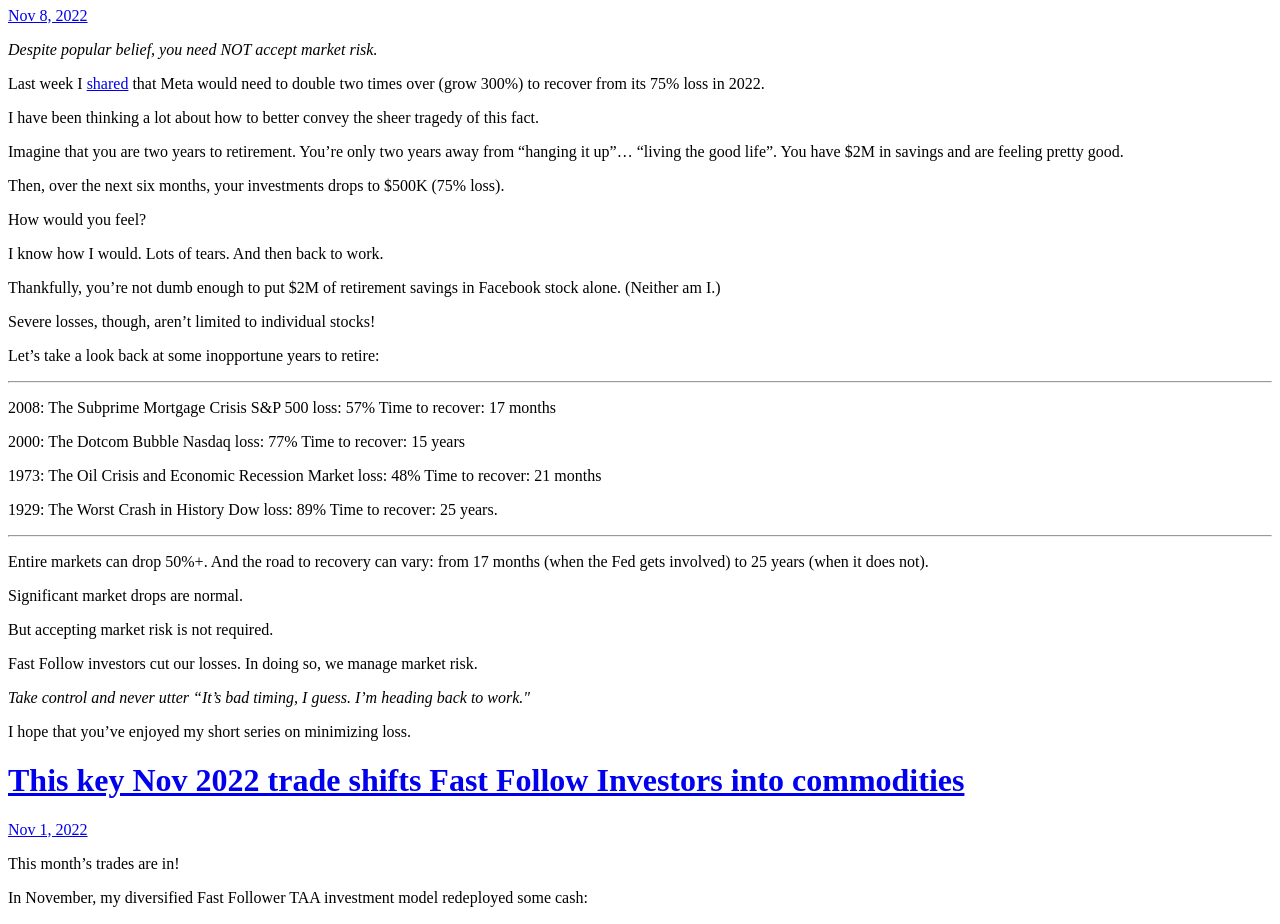
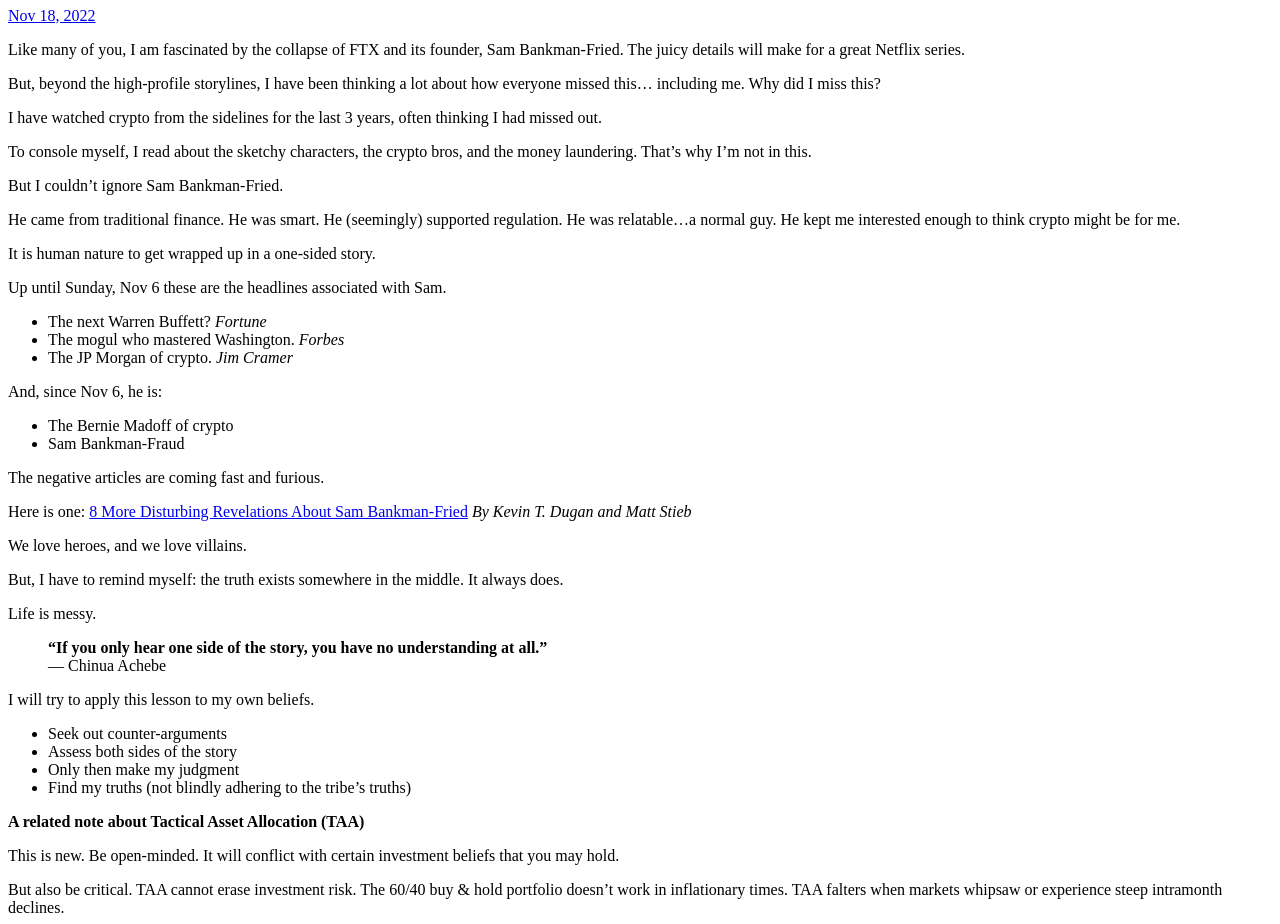
Before and after one commit to brianherriot/brianhmicroblog, a plain HTML site: page index.html in a window 1280 px wide. Shown: the part 73-997 px from the top of the page. Drawn offline with Linux system fonts and the light colour scheme.

Commit message:
Archiving from Micro.blog.

```diff
--- a/index.html
+++ b/index.html
@@ -21,6 +21,74 @@
 <div class="h-feed">
 
 
+
+	  <div class="h-entry">
+
+			<h1><a href="https://fastfollowinvestor.com/2022/11/17/testing.html">SBF and FTX collapse. The truth is most assuredly messy.</a></h1>
+
+
+		<a href="https://fastfollowinvestor.com/2022/11/17/testing.html" class="u-url"><time class="dt-published" datetime="2022-11-18 10:30:47 -0800">Nov 18, 2022</time></a>
+
+		<div class="e-content">
+			 <!-- raw HTML omitted -->
+<p>Like many of you, I am fascinated by the collapse of FTX and its founder, Sam Bankman-Fried. The juicy details will make for a great Netflix series.</p>
+<p>But, beyond the high-profile storylines, I have been thinking a lot about how everyone missed this&hellip; including me. Why did I miss this?</p>
+<p>I have watched crypto from the sidelines for the last 3 years, often thinking I had missed out.</p>
+<p>To console myself, I read about the sketchy characters, the crypto bros, and the money laundering. That&rsquo;s why I&rsquo;m not in this.</p>
+<p>But I couldn&rsquo;t ignore Sam Bankman-Fried.</p>
+<p>He came from traditional finance. He was smart. He (seemingly) supported regulation. He was relatable&hellip;a normal guy. He kept me interested enough to think crypto might be for me.
+<!-- raw HTML omitted -->
+<!-- raw HTML omitted --></p>
+<p>It is human nature to get wrapped up in a one-sided story.</p>
+<p>Up until Sunday, Nov 6 these are the headlines associated with Sam.</p>
+<ul>
+<li>The next Warren Buffett? <em>Fortune</em></li>
+<li>The mogul who mastered Washington. <em>Forbes</em></li>
+<li>The JP Morgan of crypto. <em>Jim Cramer</em></li>
+</ul>
+<!-- raw HTML omitted -->
+<p>And, since Nov 6, he is:</p>
+<ul>
+<li>The Bernie Madoff of crypto</li>
+<li>Sam Bankman-Fraud</li>
+</ul>
+<p>The negative articles are coming fast and furious.</p>
+<p>Here is one:
+<a href="https://nymag.com/intelligencer/2022/11/5-more-disturbing-revelations-about-sam-bankman-fried.html">8 More Disturbing Revelations About Sam Bankman-Fried</a>
+<em>By Kevin T. Dugan and Matt Stieb</em><br>
+<!-- raw HTML omitted --></p>
+<p>We love heroes, and we love villains.</p>
+<p>But, I have to remind myself: the truth exists somewhere in the middle. It always does.</p>
+<p>Life is messy.
+<!-- raw HTML omitted --></p>
+<blockquote>
+<p><strong>“If you only hear one side of the story, you have no understanding at all.”</strong><br>
+— Chinua Achebe
+<!-- raw HTML omitted --></p>
+</blockquote>
+<p>I will try to apply this lesson to my own beliefs.</p>
+<ul>
+<li>Seek out counter-arguments</li>
+<li>Assess both sides of the story</li>
+<li>Only then make my judgment</li>
+<li>Find my truths (not blindly adhering to the tribe&rsquo;s truths)
+<!-- raw HTML omitted -->
+<!-- raw HTML omitted --></li>
+</ul>
+<p><strong>A related note about Tactical Asset Allocation (TAA)</strong></p>
+<p>This is new. Be open-minded. It will conflict with certain investment beliefs that you may hold.</p>
+<p>But also be critical. TAA cannot erase investment risk. The 60/40 buy &amp; hold portfolio doesn&rsquo;t work in inflationary times. TAA falters when markets whipsaw or experience steep intramonth declines.</p>
+<p>The result of learning more?</p>
+<ul>
+<li>At best, I’ll open your mind to a new investing strategy.</li>
+<li>At worst, you’ll consider my evidence and it will further validate your existing strategies.
+<!-- raw HTML omitted -->
+<!-- raw HTML omitted --></li>
+</ul>
+<p>Thank you for reading. And for supporting FastFollowInvestor.com.</p>
+
+		</div>
+	  </div>
 
 	  <div class="h-entry">
 
@@ -65,7 +133,12 @@
 <p><em>Take control and never utter &ldquo;It&rsquo;s bad timing, I guess. I&rsquo;m heading back to work.&quot;</em>
 <!-- raw HTML omitted -->
 <!-- raw HTML omitted --></p>
-<p>I hope that you&rsquo;ve enjoyed my short series on minimizing loss.</p>
+<p>I hope that you&rsquo;ve enjoyed my short series on minimizing loss.
+<!-- raw HTML omitted -->
+<!-- raw HTML omitted --></p>
+<p>In summary:</p>
+<p>*Entire markets can drop by 50% or more, setting you way back.</p>
+<p>*<a href="https://fastfollowinvestor.com/2022/10/30/meta-has-crashed.html">Investment losses</a> are asymmetric and compound exponentially. Losses take a long time to dig out from.</p>
 
 		</div>
 	  </div>
```
